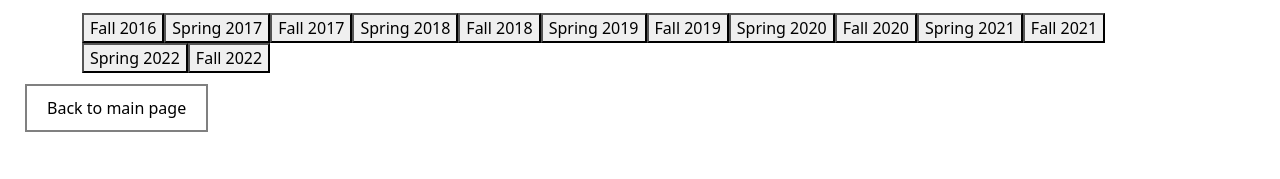
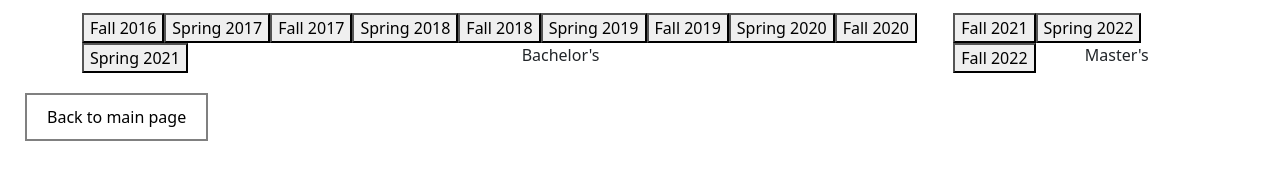
Before and after one commit to johnt759/MyWebPage, a plain HTML site: page timeline.html in a window 1280 px wide. Shown: the part 201-380 px from the top of the page. Drawn offline with nearby package versions, Linux system fonts and the light colour scheme.

Commit message:
Split up the timeline
At the current state, while it is easy to see the list of courses taken by semester and year, it becomes difficult to follow along as the number of semesters increases. This holds true when trying to figure out which semesters are taken in bachelor's and in master's.
Alleviate this problem by dividing the buttons into smaller parts: the larger one for bachelor's and the smaller one for master's.
(One more thing: set the buttons together as a flex instead of an inline-table, and add the text to better differentiate the group of buttons.)

```diff
--- a/styles/styles_timeline.css
+++ b/styles/styles_timeline.css
@@ -8,6 +8,7 @@ a:link, a:visited {
   border: 2px solid gray;
   padding: 10px 20px;
   margin: 5px 25px;
+  margin-top: 10px;
   text-align: center;
   text-decoration: none;
   display: inline-block;
@@ -30,7 +31,7 @@ a:active {
 	cursor: pointer;
 }
 .buttons {
-	display: inline-table;
+	display: flex;
 }
 .choice {
 	float: left;
@@ -39,4 +40,17 @@ a:active {
 }
 .choice:hover {
 	opacity: 0.5;
+	transition: 0.5s;
 }
+
+.bachelor {
+	margin-right: 10px;
+}
+
+.master {
+	margin-left: 10px;
+}
+
+#text {
+	text-align: center;
+}
--- a/timeline.html
+++ b/timeline.html
@@ -126,6 +126,7 @@
 		</ul>
 		</div>
 		<div class="buttons">
+			<div class="bachelor">
 				<button class="choice cursor" onclick="currentSlide(1)" style="width:auto">Fall 2016</button>
 				<button class="choice cursor" onclick="currentSlide(2)" style="width:auto">Spring 2017</button>
 				<button class="choice cursor" onclick="currentSlide(3)" style="width:auto">Fall 2017</button>
@@ -136,9 +137,14 @@
 				<button class="choice cursor" onclick="currentSlide(8)" style="width:auto">Spring 2020</button>
 				<button class="choice cursor" onclick="currentSlide(9)" style="width:auto">Fall 2020</button>
 				<button class="choice cursor" onclick="currentSlide(10)" style="width:auto">Spring 2021</button>
+				<p id="text">Bachelor's</p>
+			</div>
+			<div class="master">
 				<button class="choice cursor" onclick="currentSlide(11)" style="width:auto">Fall 2021</button>
 				<button class="choice cursor" onclick="currentSlide(12)" style="width:auto">Spring 2022</button>
 				<button class="choice cursor" onclick="currentSlide(13)" style="width:auto">Fall 2022</button>
+				<p id="text">Master's</p>
+			</div>
 		</div>
 	</div>
 	<script src="scripts/transition_page.js"></script>
```
Lines whose indentation alone changed are shown as unchanged.
